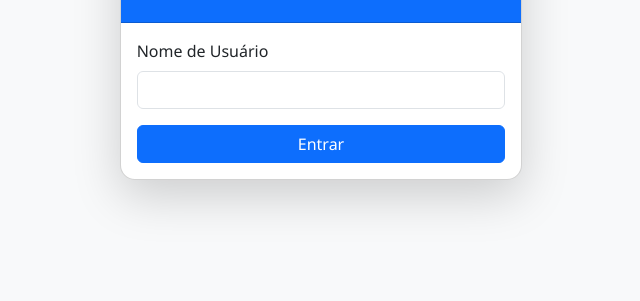
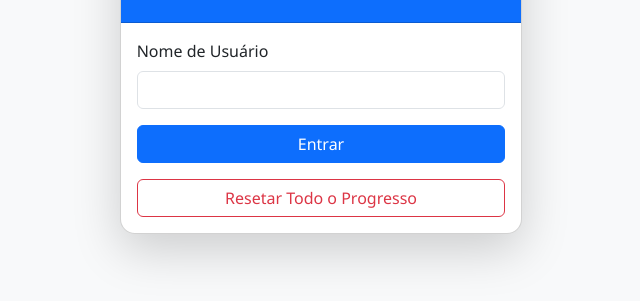
Before and after one commit to feralog/farmaco, a plain HTML site: page index.html in a window 1280 px wide. Shown: the part 167-468 px from the top of the page, without its empty margins (319-959 px from the left). Drawn offline with nearby package versions, Linux system fonts and the light colour scheme.

Commit message:
Update index.html

```diff
--- a/index.html
+++ b/index.html
@@ -29,6 +29,9 @@
                                     <input type="text" class="form-control" id="username" required>
                                 </div>
                                 <button type="submit" class="btn btn-primary w-100">Entrar</button>
+                                <div class="mt-3">
+                                  <button type="button" id="reset-progress-btn" class="btn btn-outline-danger w-100">Resetar Todo o Progresso</button>
+                                    </div>
                             </form>
                         </div>
                     </div>
```
